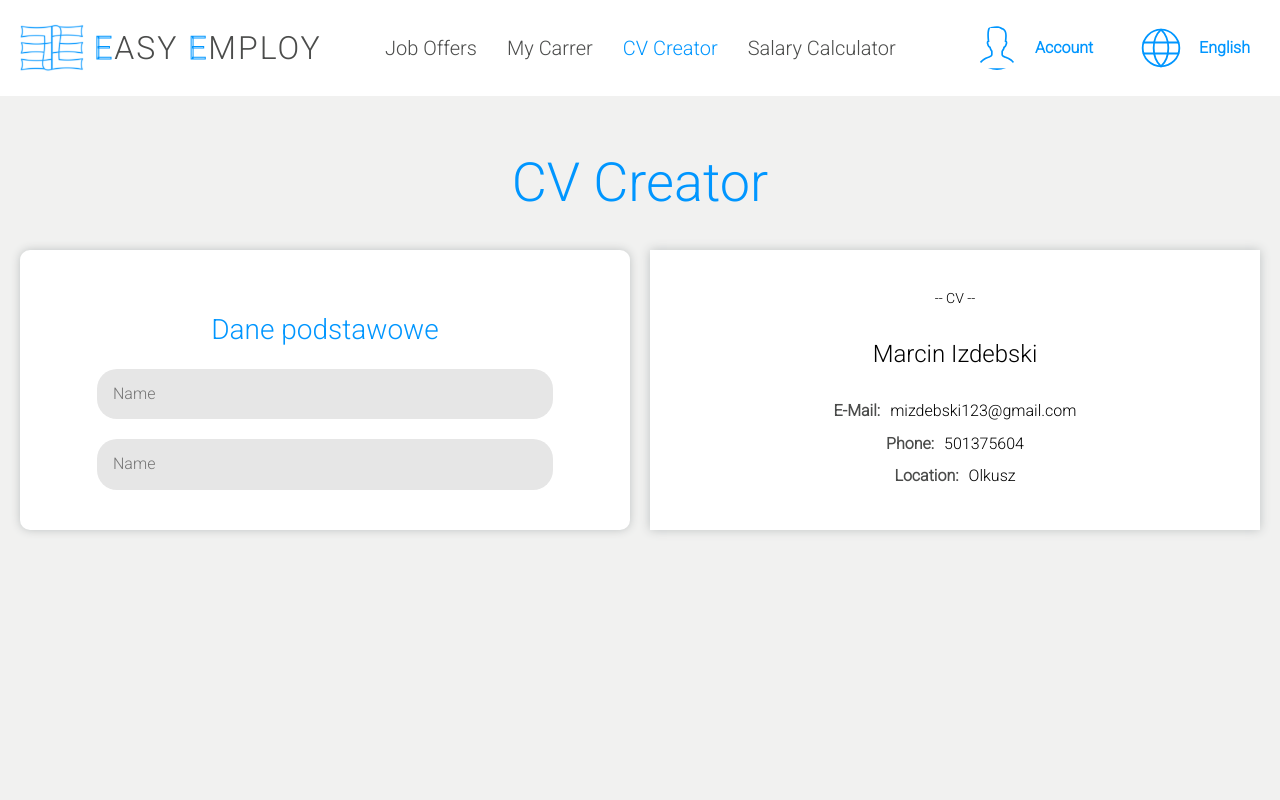
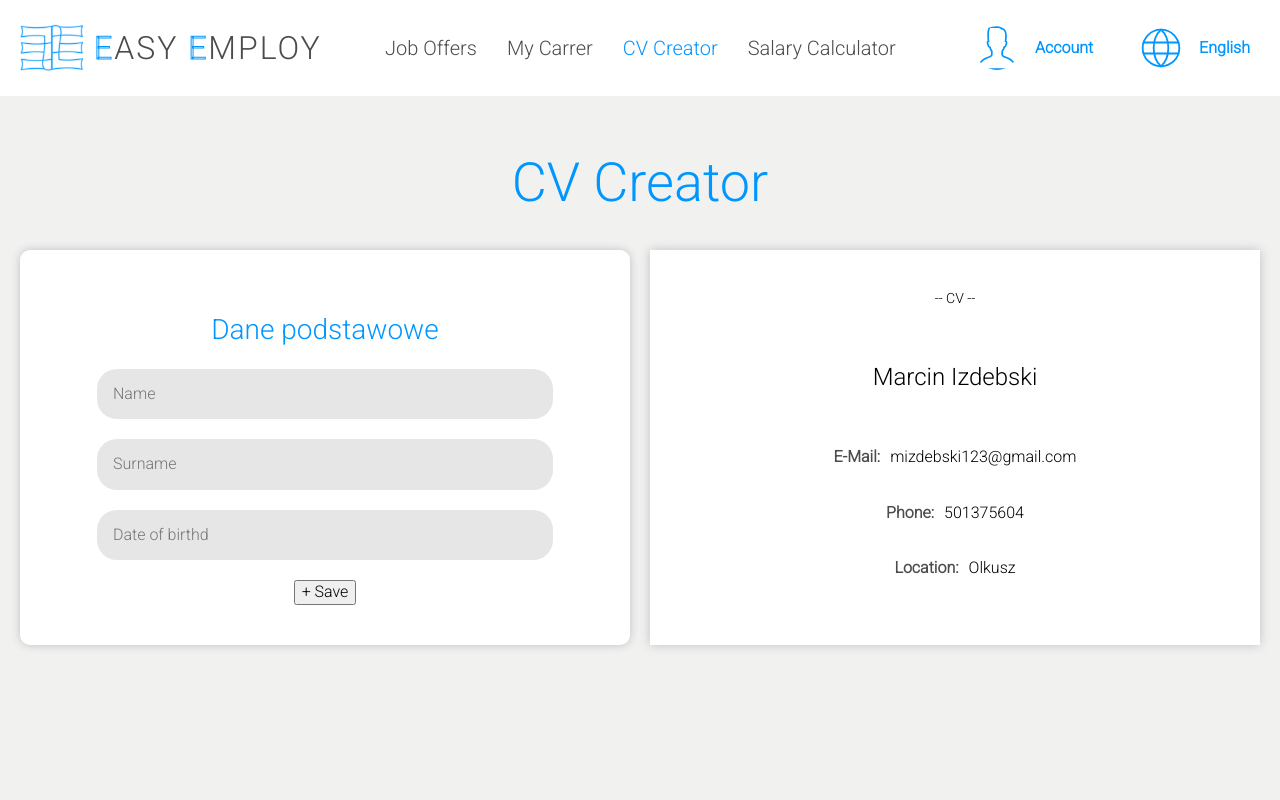
Before and after one commit to mizdebski77/Easy-Employ, a React (Create React App) app: page /CV-Creator in a window 1280 px wide. Shown: the top 800 px of the page. Built offline with nearby package versions, Linux system fonts and the light colour scheme.

Commit message:
Save button to creator added

```diff
--- a/src/features/Creator/creator.tsx
+++ b/src/features/Creator/creator.tsx
@@ -1,5 +1,20 @@
 import React from 'react';
-import { CVName, CVPreview, CVTitle, ContentSpan, ContentWrapper, DataForm, DataInput, DataTitle, FormsWrapper, SpanWrapper, Title, TitleSpan, Wrapper } from './styledCreator';
+import {
+    CVName,
+    CVPreview,
+    CVTitle,
+    ContentSpan,
+    ContentWrapper,
+    DataForm,
+    DataInput,
+    DataTitle,
+    FormsWrapper,
+    SaveButton,
+    SpanWrapper,
+    Title,
+    TitleSpan,
+    Wrapper
+} from './styledCreator';
 
 export const Creator = () => {
     return (
@@ -10,9 +25,10 @@ export const Creator = () => {
                 <FormsWrapper>
                     <DataTitle>Dane podstawowe</DataTitle>
                     <DataForm>
-                        <DataInput placeholder='Name '/>
-                        <DataInput placeholder='Name '/>
-
+                        <DataInput placeholder='Name' />
+                        <DataInput placeholder='Surname ' />
+                        <DataInput placeholder='Date of birthd' />
+                        <SaveButton>+ Save</SaveButton>
                     </DataForm>
                 </FormsWrapper>
 
--- a/src/features/Creator/styledCreator.ts
+++ b/src/features/Creator/styledCreator.ts
@@ -42,6 +42,10 @@ export const DataForm = styled.form`
     gap: 20px;
     align-items: center;
     justify-content: center;
+`;
+
+export const SaveButton  = styled.button`
+
 `;
 
 export const DataInput = styled.input`
```
